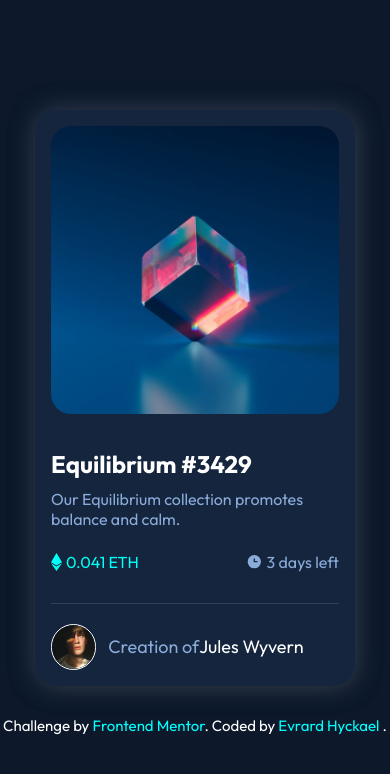
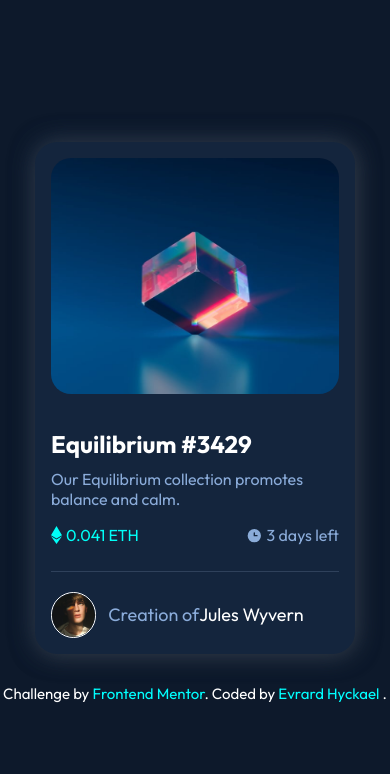
Before and after one commit to Hyckael/nft-preview-card-component-main, a plain HTML site: page index.html in a window 390 px wide. Drawn offline with Linux system fonts and the light colour scheme.

Commit message:
Amélioration card

```diff
--- a/Style.css
+++ b/Style.css
@@ -172,6 +172,6 @@ footer .attribution{
 @media (max-width:810px) {
 
     .card{
-        height: 34rem;
+        height: 30rem;
     }
  }
```
